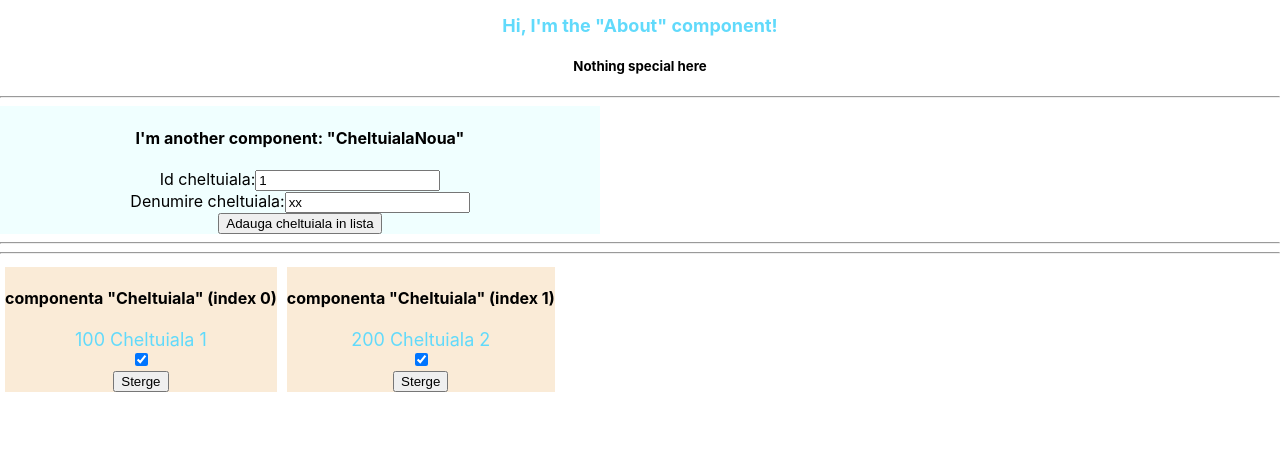
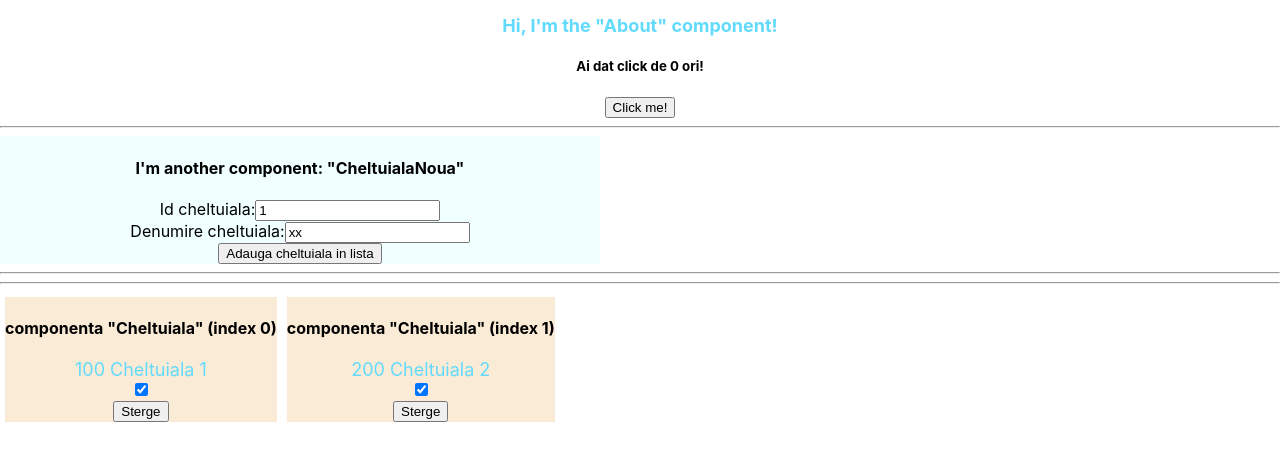
Before and after one commit to floorin/react-functional-learning-app1, a React (Create React App) app: page / in a window 1280 px wide. Shown: the top 460 px of the page. Built offline with nearby package versions, Linux system fonts and the light colour scheme.

Commit message:
test useEffect

```diff
--- a/src/components/About/About.js
+++ b/src/components/About/About.js
@@ -1,11 +1,20 @@
-import React from 'react';
+import React, { useState, useEffect } from 'react';
 import './about.css';
 import styles from './WillBeImportedAsStyle.css';
 
 function About() {
+    const [mesaj, setMesaj] = useState('');
+    const [count, setCount] = useState(0);
+    // Similar to componentDidMount and componentDidUpdate:
+    useEffect(() => {
+        // Update the document title using the browser API
+        setMesaj(`Ai dat click de ${count} ori!`);
+    });
+
     return <>
         <h2 className="about__text--big">Hi, I'm the "About" component!</h2>
-        <h5 className={styles.about}>Nothing special here</h5>
+        <h5 className={styles.about}>{mesaj}</h5>
+        <button onClick={() => setCount(count + 1)}>Click me!</button>
     </>;
 }
 export default About;
```
